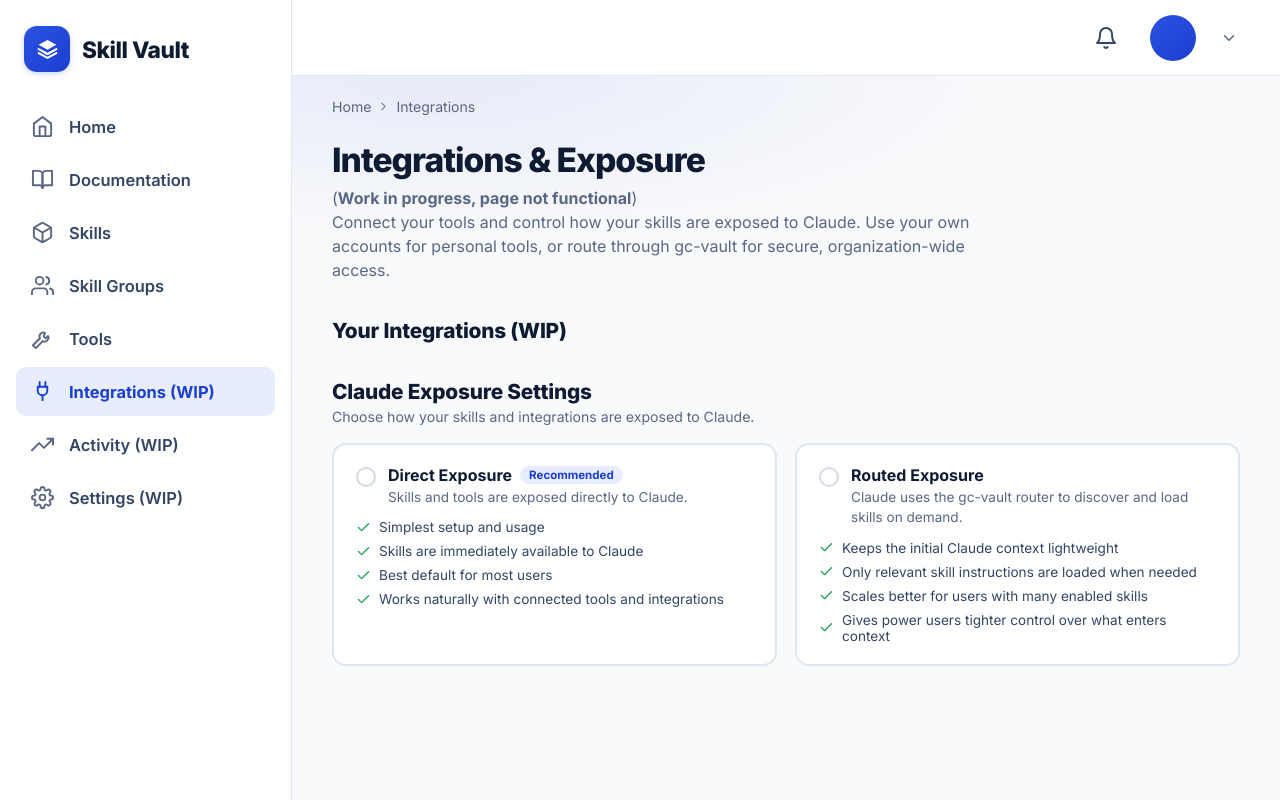
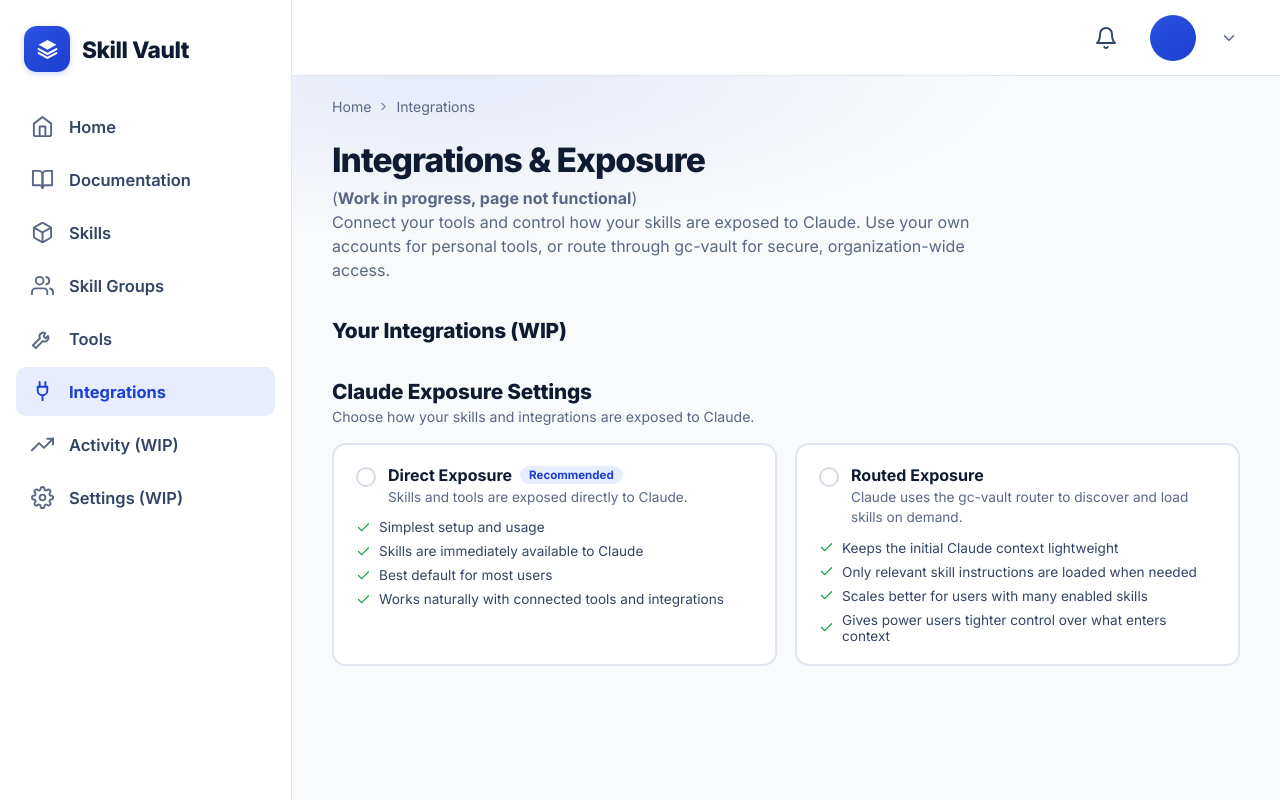
Before and after one commit to knork-fork/skill-vault, a Symfony app: template skill-vault-ui/templates/integrations/index.html.twig in a window 1280 px wide. Run offline with Twig, Linux system fonts and the light colour scheme; the template is opened without the code that fills it, so the values that code supplies are empty; some libraries are stand-ins or nearby versions.

Commit message:
Remove 'WIP' label from Integrations link in sidebar

```diff
--- a/skill-vault-ui/templates/components/_shell.html.twig
+++ b/skill-vault-ui/templates/components/_shell.html.twig
@@ -41,7 +41,7 @@
             </a>
             <a href="{{ path('app_integrations') }}" class="nav-item {{ active == 'integrations' ? 'active' : '' }}">
                 <svg viewBox="0 0 24 24" fill="none" stroke="currentColor" stroke-width="2" stroke-linecap="round" stroke-linejoin="round"><path d="M9 2v5"/><path d="M15 2v5"/><path d="M7 7h10v4a5 5 0 0 1-10 0z"/><path d="M12 16v5"/></svg>
-                Integrations (WIP)
+                Integrations
             </a>
             <a href="{{ path('app_activity') }}" class="nav-item {{ active == 'activity' ? 'active' : '' }}">
                 <svg viewBox="0 0 24 24" fill="none" stroke="currentColor" stroke-width="2" stroke-linecap="round" stroke-linejoin="round"><polyline points="23 6 13.5 15.5 8.5 10.5 1 18"/><polyline points="17 6 23 6 23 12"/></svg>
```
